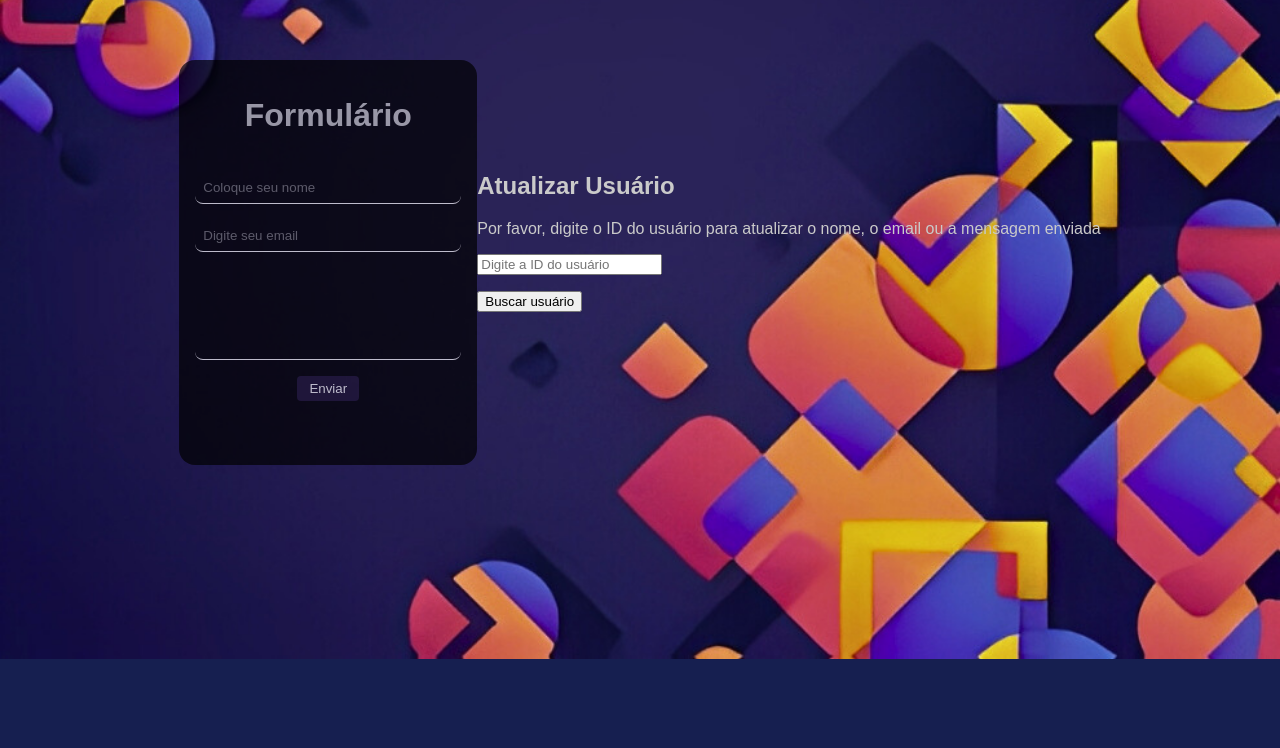
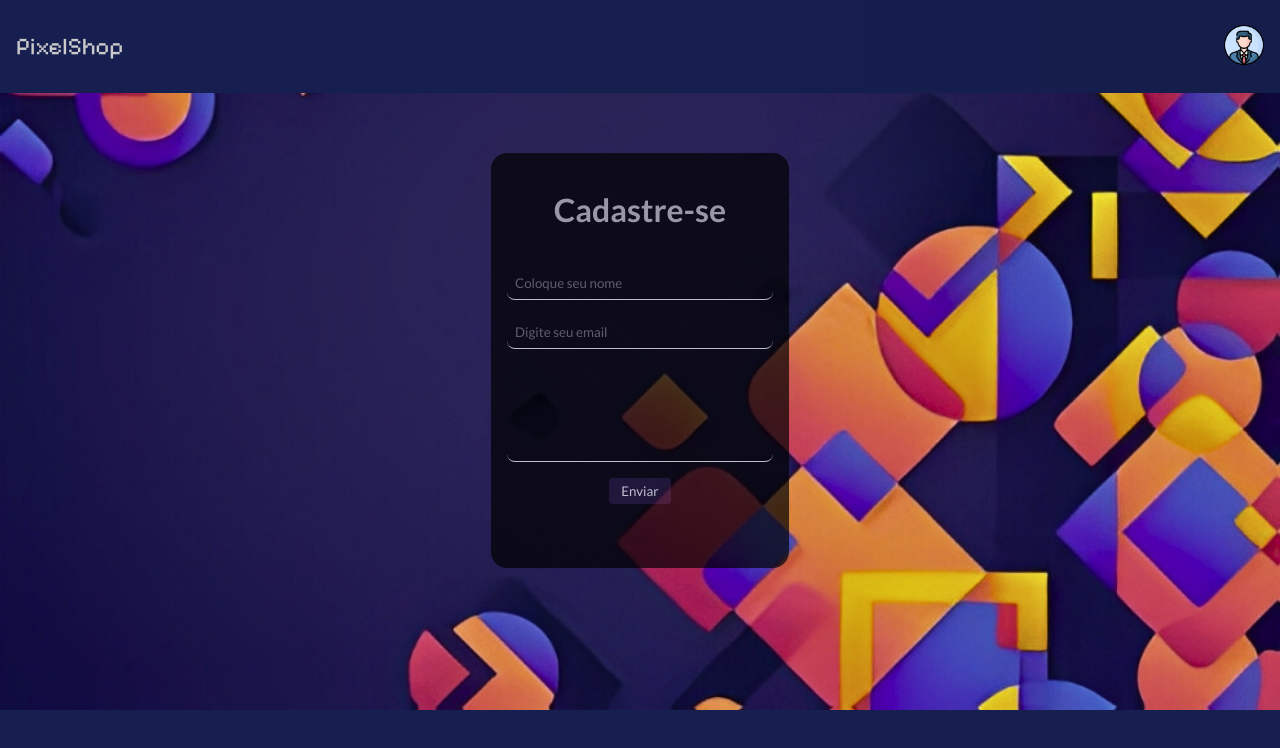
Before and after one commit to KalelBunito/Formul-rio, a plain HTML site: page client/index.html in a window 1280 px wide. Drawn offline with Linux system fonts and the light colour scheme.

Commit message:
adicionado metodos get, post, e put do crud

```diff
--- /dev/null
+++ b/client/buscarUsuario/buscar.css
@@ -0,0 +1,95 @@
+:root {
+    --primaria: #161F50;
+    --secundaria: #EBEDF7;
+}
+
+body {
+    font-family: "Lato", sans-serif;
+    padding: 0;
+    margin: 0;
+    background-image: url('../assets/fundo2.png');
+    background-size: cover;
+    display: flex;
+    flex-direction: column;
+    align-items: center;
+    justify-content: center;
+    height: 100vh;
+}
+
+.search-user {
+    max-width: 500px;
+    gap: 16px;
+    background-color: rgba(0, 0, 0, 0.7);
+    display: flex;
+    flex-direction: column;
+    align-items: center;
+    padding: 16px;
+    border-radius: 16px;
+    width: 40%;
+
+}
+
+.user-title {
+    color: #EBEDF7;
+    display: flex;
+    line-height: 16px;
+}
+
+.user-input {
+    display: flex;
+    gap: 8px;
+}
+
+.user-input #search-button {
+    font-family: "Lato", sans-serif;
+    padding: 5px 12px;
+    border: none;
+    background-color: rgb(29, 19, 48);
+    color: white;
+    border-radius: 4px;
+    cursor: pointer;
+    transition: 0.3s ease-in-out;
+}
+
+.user-input #search-button:hover {
+    background-color: transparent;
+    transform: scale(1.2);
+}
+
+.user-input #idBuscar {
+    font-family: "Lato", sans-serif;
+    padding: 8px;
+    border-radius: 8px;
+    color: rgb(208, 208, 208);
+    width: 250px;
+    background-color: transparent;
+    border: none;
+    resize: none;
+    border-bottom: 1px solid rgba(255, 255, 255)
+}
+
+.user-input #idBuscar:focus {
+    outline: none;
+}
+
+#resposta-api {
+    color: white;
+    /* ou qualquer outra cor visível no fundo */
+    margin-top: 12px;
+    font-size: 16px;
+}
+
+.api {
+    width: 100%;
+    display: flex;
+    justify-content: center;
+    align-items: center;
+    text-align: center;
+    padding: 16px;
+    gap: 16px;
+    height: 50px;
+}
+
+#botao-editar {}
+
+/* estilizar o titulo, a input, o botao, tamanho do titulo, e o paragrafo de resposta-api /*
--- /dev/null
+++ b/client/css/reset.css
@@ -0,0 +1,48 @@
+/* http://meyerweb.com/eric/tools/css/reset/
+   v2.0 | 20110126
+   License: none (public domain)
+*/
+
+html, body, div, span, applet, object, iframe,
+h1, h2, h3, h4, h5, h6, p, blockquote, pre,
+a, abbr, acronym, address, big, cite, code,
+del, dfn, em, img, ins, kbd, q, s, samp,
+small, strike, strong, sub, sup, tt, var,
+b, u, i, center,
+dl, dt, dd, ol, ul, li,
+fieldset, form, label, legend,
+table, caption, tbody, tfoot, thead, tr, th, td,
+article, aside, canvas, details, embed,
+figure, figcaption, footer, header, hgroup,
+menu, nav, output, ruby, section, summary,
+time, mark, audio, video {
+	margin: 0;
+	padding: 0;
+	border: 0;
+	font-size: 100%;
+	font: inherit;
+	vertical-align: baseline;
+}
+/* HTML5 display-role reset for older browsers */
+article, aside, details, figcaption, figure,
+footer, header, hgroup, menu, nav, section {
+	display: block;
+}
+body {
+	line-height: 1;
+}
+ol, ul {
+	list-style: none;
+}
+blockquote, q {
+	quotes: none;
+}
+blockquote:before, blockquote:after,
+q:before, q:after {
+	content: '';
+	content: none;
+}
+table {
+	border-collapse: collapse;
+	border-spacing: 0;
+}
--- /dev/null
+++ b/client/css/style.css
@@ -0,0 +1,95 @@
+@import url('https://fonts.googleapis.com/css2?family=Black+Ops+One&family=Lato:ital,wght@0,100;0,300;0,400;0,700;0,900;1,100;1,300;1,400;1,700;1,900&family=Pixelify+Sans:wght@400..700&family=Roboto+Mono:ital,wght@0,100..700;1,100..700&display=swap');
+:root {
+    --primaria: #161F50;
+    --secundaria: #EBEDF7;
+}
+
+body {
+    overflow: hidden;
+    font-family: "Lato", sans-serif;
+    padding: 0;
+    margin: 0;
+    background-color: var(--primaria);
+    box-sizing: border-box;
+    color: #cacaca;
+    /* background: linear-gradient(90deg, var(--primaria), #20232f); */
+    display: flex;
+    flex-direction: column;
+    justify-content: center;
+    align-items: center;
+    /* height: 100vh; */
+    background-image: url('../assets/fundo2.png');
+    /* Caminho do arquivo */
+    /* filter: blur(5px); */
+    background-size: cover;
+    /* Ajusta o tamanho */
+    background-position: center;
+    /* Centraliza a imagem */
+    background-repeat: no-repeat;
+    /* Evita que a imagem se repita */
+}
+.header{
+    width: 100%;
+    padding: 8px;
+    background: linear-gradient(90deg, var(--primaria), #151d4b);
+    display: flex;
+    justify-content: space-between;
+    align-items: center;
+}
+.header p{
+    margin-left: 16px;
+    font-family: "Pixelify Sans", sans-serif;
+    font-size: 24px;
+}
+.header-img {
+    height: 40px;
+    width: 40px;
+    margin-right: 16px;
+}
+.form {
+    max-width: 500px;
+    display: block;
+    gap:16px;
+    background-color: rgb(0, 0, 0);
+    filter: opacity(70%);
+    display: flex;
+    flex-direction: column;
+    align-items:center;
+    margin-top: 60px;
+    padding: 16px;
+    border-radius: 16px;
+}
+
+.form>input,
+.form textarea {
+    font-family: "Lato", sans-serif;
+    padding: 8px;
+    border-radius: 8px;
+    color: rgb(208, 208, 208);
+    width: 250px;
+    background-color: transparent;
+    border: none;
+    resize: none;
+    border-bottom: 1px solid rgba(255, 255, 255)
+}
+
+.form>input:focus,
+.form textarea:focus {
+    outline: none;
+}
+
+.form>button {
+    font-family: "Lato", sans-serif;
+    padding: 5px 12px;
+    border: none;
+    background-color: rgb(29, 19, 48);
+    color: white;
+    border-radius: 4px;
+    cursor: pointer;
+    transition: 0.3s ease-in-out;
+}
+
+.form button:hover {
+    background-color: transparent;
+    transform: scale(1.2);
+}
--- a/client/index.html
+++ b/client/index.html
@@ -5,25 +5,22 @@
     <meta charset="UTF-8">
     <meta name="viewport" content="width=device-width, initial-scale=1.0">
     <title>Formulário</title>
-    <link rel="stylesheet" href="style.css">
+    <link rel="stylesheet" href="./css/style.css">
 </head>
 
 <body>
+    <header class="header">
+        <p>PixelShop</p>
+        <a href="./buscarUsuario/buscar.html"><img class="header-img" src="./assets/perfil.png" alt=""></a>
+    </header>
     <form class="form" method="POST">
-        <h1 class="title">Formulário</h1>
+        <h1 class="title">Cadastre-se</h1>
         <input id="name-input" type="text" placeholder="Coloque seu nome">
         <input id="email-input" type="email" placeholder="Digite seu email">
         <textarea id="textarea-input" rows="5" cols="33"></textarea>
         <button id="send-button">Enviar</button>
         <p id="user-answer"></p>
     </form>
-    <div class="search-user">
-        <h2>Atualizar Usuário</h2>
-        <p>Por favor, digite o ID do usuário para atualizar o nome, o email ou a mensagem enviada</p>
-        <input type="text" placeholder="Digite a ID do usuário" id="idBuscar">
-        <p id="resposta-api"></p>
-        <button id="search-button">Buscar usuário</button>
-    </div>
     <script src="./script.js"></script>
 </body>
 
--- a/client/script.js
+++ b/client/script.js
@@ -28,23 +28,3 @@ formulario.addEventListener("submit", async function(e) {
         console.error("Erro ao enviar os dados:", error);
     }
 });
-
-let botaoBuscar = document.getElementById('search-button');
-
-botaoBuscar.addEventListener('click', async () => {
-    const id = document.getElementById('idBuscar').value;
-
-    try{
-        const response = await fetch(`http://localhost:3000/usuarios/${id}`);
-        const usuario = await response.json();
-
-        if(usuario.id){
-            document.getElementById('resposta-api').innerText = `Usuário encontrado: ${usuario.nome}, email: ${usuario.email}`
-        }else{
-            document.getElementById('resposta-api').innerText = 'Usuário não encontrado'
-        }
-
-    }catch(error){
-        console.error("erro ao acessar o back end", error);
-    }
-})
--- a/client/style.css
+++ /dev/null
@@ -1,65 +0,0 @@
-
-:root{
---primaria: #161F50;
---secundaria: #EBEDF7;
-}
-
-body{
-    font-family: Arial;
-    padding: 0;
-    margin: 0;
-    background-color: var(--primaria);
-    box-sizing: border-box;
-    color: #cacaca;
-    /* background: linear-gradient(90deg, var(--primaria), #20232f); */
-    display: flex;
-    justify-content: center;
-    align-items: center;
-    /* height: 100vh; */
-    background-image: url('fundo2.png'); /* Caminho do arquivo */
-    /* filter: blur(5px); */
-    background-size: cover; /* Ajusta o tamanho */
-    background-position: center; /* Centraliza a imagem */
-    background-repeat: no-repeat; /* Evita que a imagem se repita */
-}
-
-.form{
-    max-width: 500px;
-    display: block;
-    gap: 16px;
-    background-color: rgb(0, 0, 0);
-    filter: opacity(70%);
-    display: flex;
-    flex-direction: column;
-    align-items: center;
-    margin-top: 60px;
-    padding: 16px;
-    border-radius: 16px;
-}
-.form>input, .form textarea{
-
-    padding: 8px;
-    border-radius: 8px;
-    color: rgb(208, 208, 208);
-    width: 250px;
-    background-color: transparent;
-    border: none;
-    resize: none;
-    border-bottom: 1px solid rgba(255,255,255)
-}
-.form>input:focus, .form textarea:focus{
-    outline: none;
-}
-.form>button {
-    padding: 5px 12px;
-    border: none;
-    background-color: rgb(29, 19, 48);
-    color: white;
-    border-radius: 4px;
-    cursor: pointer;
-    transition: 0.3s ease-in-out;
-}
-.form button:hover{
-    background-color: transparent;
-    transform: scale(1.2);
-}
```
Also changed, not shown: client/buscarUsuario/buscar.html (added, +27 -0 lines), client/buscarUsuario/buscar.js (added, +25 -0 lines), server/index.js (+18 -7 lines), client/assets/fundo2.png (renamed from client/fundo2.png), client/assets/perfil.png (added), client/fundo.png (deleted), 1 other file.
